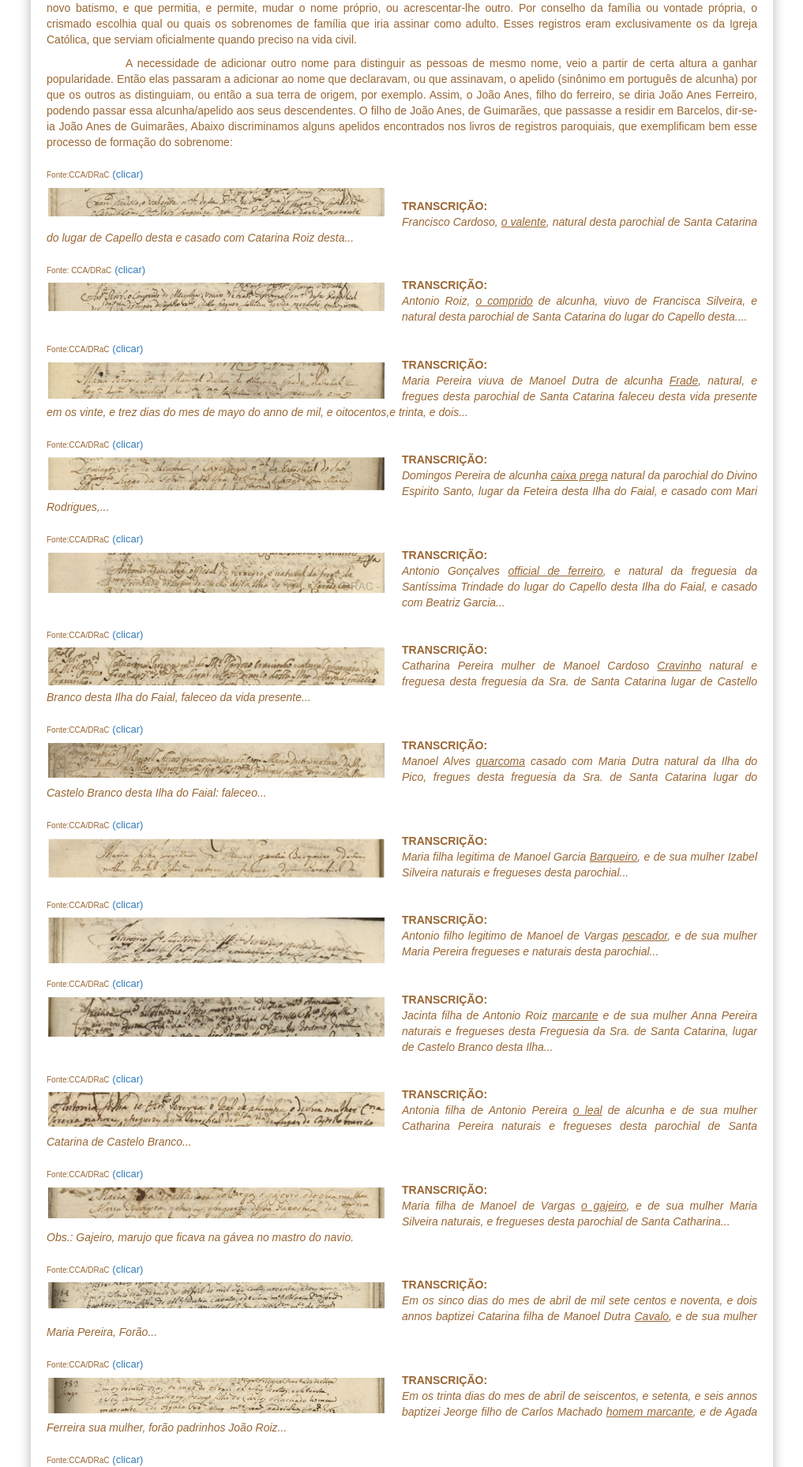
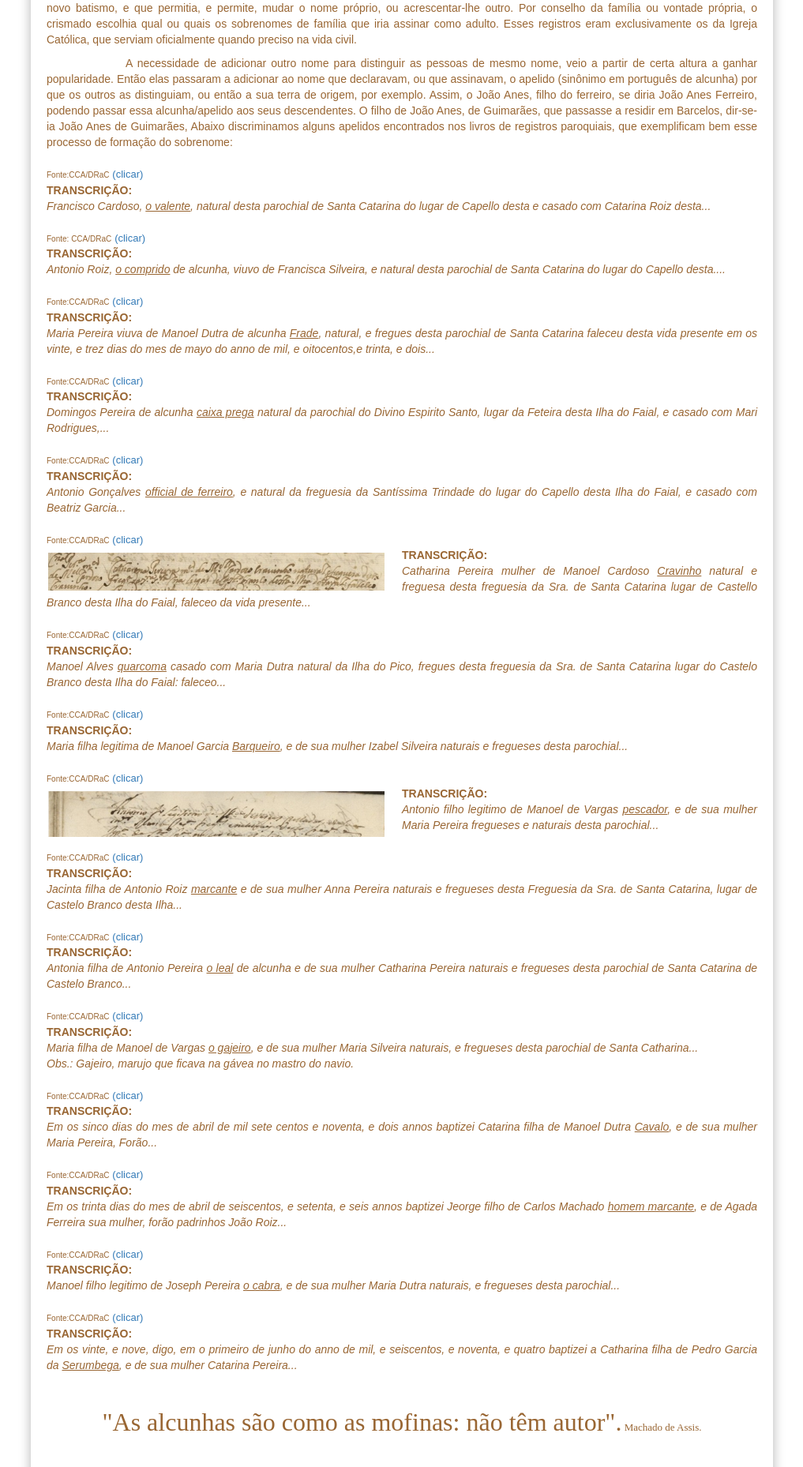
Before and after one commit to claudiovargas1955/claudiovargas1955.github.io, a Jekyll site: the page built from _pages/alcunhas.html, in a window 1280 px wide. Shown: the part 472-2330 px from the top of the page at 79% size, without its empty margins (131-1148 px from the left). Built offline with Jekyll 4.4.1, drawn with Linux system fonts in a browser that asks for light colours; some web fonts are replaced.

Commit message:
Update alcunhas.html

```diff
--- a/_pages/alcunhas.html
+++ b/_pages/alcunhas.html
@@ -19,34 +19,32 @@ que passasse a residir em Barcelos, dir-se-ia João Anes de Guimarães, Abaixo d
 registros paroquiais, que exemplificam bem esse processo de formação do sobrenome:<br/><br/>
 <font size="1px";/>Fonte:CCA/DRaC</font>
 <a href="http://culturacores.azores.gov.pt/biblioteca_digital/FAL-HT-CASTELOBRANCO-O-1727-1782/FAL-HT-CASTELOBRANCO-O-1727-1782_item1/P23.html"    target="_blank";><font size="2px";>(clicar)</a></font><br/>
-
-<img style="float:left; padding-bottom:1px; padding-right:20px; padding-top:5px"; src="/images/APELIDO1.png" width="450px";><br/>
 <b>TRANSCRIÇÃO:</b> <br/>
 <i>Francisco Cardoso, <u>o valente</u>, natural desta parochial de Santa Catarina do lugar de Capello desta e casado com Catarina
 Roiz desta...</i><br/><br/>
 <font size="1px";/>Fonte: CCA/DRaC</font>
 <a href="http://culturacores.azores.gov.pt/biblioteca_digital/FAL-HT-CASTELOBRANCO-O-1727-1782/FAL-HT-CASTELOBRANCO-O-1727-1782_item1/P23.html"    target="_blank";><font size="2px";>(clicar)</a></font><br/>
 
-<img style="float:left; padding-bottom:1px; padding-right:20px; padding-top:5px"; src="/images/1450846800APELIDO2.png" width="450px";>
+
 <b>TRANSCRIÇÃO:</b></i><br/>    <i>Antonio Roiz, <u>o comprido</u> de alcunha, viuvo de Francisca Silveira, e natural desta parochial de
 Santa Catarina do lugar do Capello desta....</i><br/><br/>
 <font size="1px";/>Fonte:CCA/DRaC</font>
 <a href="http://culturacores.azores.gov.pt/biblioteca_digital/FAL-HT-CASTELOBRANCO-O-1727-1782/FAL-HT-CASTELOBRANCO-O-1727-1782_item1/P18.html"    target="_blank";><font size="2px";>(clicar)</a></font><br/>
 
-<img style="float:left; padding-right:20px; padding-bottom:1px; padding-top:5px"; src="/images/1450846800APELIDO3.png" width="450px";>
+
 <b>TRANSCRIÇÃO:</b> <br/>
 <i>Maria Pereira viuva de Manoel Dutra de alcunha <u>Frade</u>, natural, e fregues desta parochial de Santa Catarina faleceu desta vida
 presente em os vinte, e trez dias do mes de mayo do anno de mil, e oitocentos,e trinta, e dois...</i><br/><br/>
 <font size="1px";/>Fonte:CCA/DRaC</font>    <a href="http://culturacores.azores.gov.pt/biblioteca_digital/FAL-HT-CASTELOBRANCO-O-1727-1782/FAL-HT-CASTELOBRANCO-O-1727-1782_item1/P15.html" target="_blank";><font size="2px";>(clicar)</a></font><br/>
 
-<img style="float:left; padding-bottom:1px; padding-right:20px; padding-top:5px"; src="/images/1450846800APELIDO4.png" width="450px";>
+
 <b>TRANSCRIÇÃO:</b><br/>
 <i>Domingos Pereira de alcunha <u>caixa prega</u> natural da parochial do Divino Espirito Santo, lugar da Feteira desta Ilha do Faial,
 e casado com Mari Rodrigues,...</i><br/><br/>
 <font size="1px";/> Fonte:CCA/DRaC</font>
 <a href="http://culturacores.azores.gov.pt/biblioteca_digital/FAL-HT-CASTELOBRANCO-O-1727-1782/FAL-HT-CASTELOBRANCO-O-1727-1782_item1/P7.html" target="_blank";><font size="2px";>(clicar)</a></font></><br/>
 
-<img style="float:left; padding-bottom:1px; padding-right:20px; padding-top:5px;" src="/images/1450846800APELIDO5.png" width="450px";>
+
 <b>TRANSCRIÇÃO:</b><br/>
 <i>Antonio Gonçalves <u>official de ferreiro</u>, e natural da freguesia da Santíssima Trindade do lugar do Capello desta Ilha do Faial, e casado com Beatriz Garcia...</i><br/><br/>
 <font size="1px";/> Fonte:CCA/DRaC</font>
@@ -57,14 +55,14 @@ Santa Catarina lugar de Castello Branco desta Ilha do Faial, faleceo da vida pre
 <font size="1px";/> Fonte:CCA/DRaC</font>
 <a href="http://culturacores.azores.gov.pt/biblioteca_digital/FAL-HT-CASTELOBRANCO-O-1727-1782/FAL-HT-CASTELOBRANCO-O-1727-1782_item1/P6.html" target="_blank";><font size="2px";>(clicar)</a></font><br/>
 
-<img style="float:left; padding-right:20px; padding-bottom:1px; padding-top:5px;" src="/images/1450846800APELIDO7.png" width="450px";>
+
 <b>TRANSCRIÇÃO:</b><br/>
 <i>Manoel Alves <u>quarcoma</u> casado com Maria Dutra natural da Ilha do Pico, fregues desta freguesia da Sra. de Santa Catarina lugar
 do Castelo Branco     desta Ilha do Faial: faleceo...</i><br/><br/>
 <font size="1px";/> Fonte:CCA/DRaC</font>
 <a href="http://culturacores.azores.gov.pt/biblioteca_digital/FAL-HT-CASTELOBRANCO-B-1706-1736/FAL-HT-CASTELOBRANCO-B-1706-1736_item1/P147.html" target="_blank";><font size="2px";>(clicar)</a></font><br/>
 
-<img style="float:left; padding-right:20px; padding-bottom:1px; padding-top:5px;" src="/images/1450846800APELIDO8.png" width="450px";>
+
 <b>TRANSCRIÇÃO:</b><br/>    <i>Maria filha legitima de Manoel Garcia <u>Barqueiro</u>, e de sua mulher Izabel Silveira naturais e
 fregueses desta parochial...    </i><br/><br/>
 <font size="1px";/> Fonte:CCA/DRaC</font>
@@ -76,14 +74,14 @@ fregueses desta parochial...    </i><br/><br/>
 <font size="1px";/> Fonte:CCA/DRaC</font>
 <a href="http://culturacores.azores.gov.pt/biblioteca_digital/FAL-HT-CASTELOBRANCO-B-1706-1736/FAL-HT-CASTELOBRANCO-B-1706-1736_item1/P186.html" target="_blank";><font size="2px";>(clicar)</a></font><br/>
 
-<img style="float:left; padding-bottom:1px; padding-right:20px; padding-top:5px"; src="/images/1450846800APELIDO10.png" width="450px";>
+
 <b>TRANSCRIÇÃO:</b><br/>
 <i>Jacinta filha de Antonio Roiz <u>marcante</u> e de sua mulher Anna Pereira naturais e fregueses desta Freguesia da Sra. de Santa
 Catarina, lugar de Castelo Branco desta Ilha...</i><br/><br/>
 <font size="1px";/>Fonte:CCA/DRaC</font>
 <a href="http://culturacores.azores.gov.pt/biblioteca_digital/FAL-HT-CASTELOBRANCO-B-1706-1736/FAL-HT-CASTELOBRANCO-B-1706-1736_item1/P206.html" target="_blank";><font size="2px";>(clicar)</a></font><br/>
 
-<img style="float:left; padding-right:20px; padding-bottom:1px; padding-top:5px"; src="/images/1450846800APELIDO11.png" width="450px";>
+
 <b>TRANSCRIÇÃO:</b><br/>
 <i>Antonia filha de Antonio Pereira <u>o leal</u> de alcunha e de sua mulher Catharina Pereira naturais e fregueses desta parochial de
 Santa Catarina de Castelo Branco...</i><br/><br/>
@@ -91,35 +89,35 @@ Santa Catarina de Castelo Branco...</i><br/><br/>
 <a href="http://culturacores.azores.gov.pt/biblioteca_digital/FAL-HT-CASTELOBRANCO-B-1706-1736/FAL-HT-CASTELOBRANCO-B-1706-1736_item1/P218.html" target="_blank";>
 <font size="2px";>(clicar)</a></font><br/>
 
-<img style="float:left; padding-right:20px; padding-bottom:1px; padding-top:5px" src="/images/1450846800APELIDO12.png" width="450px";>
+
 <b>TRANSCRIÇÃO:</b><br/>
 <i>Maria filha de Manoel de Vargas <u>o gajeiro</u>, e de sua mulher Maria Silveira naturais, e fregueses desta parochial de Santa
 Catharina...<br/>    Obs.: Gajeiro, marujo que ficava na gávea no mastro do navio. </i><br/><br/>
 <font size="1px";/> Fonte:CCA/DRaC</font>
 <a href="http://culturacores.azores.gov.pt/biblioteca_digital/FAL-HT-CASTELOBRANCO-B-1624-1706/FAL-HT-CASTELOBRANCO-B-1624-1706_item1/P138.html" target="_blank";><font size="2px";>(clicar)</a></font><br/>
 
-<img style="float:left; padding-right:20px; padding-bottom:1px; padding-top:5px" src="/images/APELIDO18.png" width="450px";>
+
 <b>TRANSCRIÇÃO:</b><br/>
 <i>Em os sinco dias do mes de abril de mil sete centos e noventa, e dois annos baptizei Catarina filha de Manoel Dutra <u>Cavalo</u>, e
 de sua mulher Maria Pereira, Forão...</i><br/><br/>
 <font size="1px";/> Fonte:CCA/DRaC</font>
 <a href="http://culturacores.azores.gov.pt/biblioteca_digital/FAL-HT-CASTELOBRANCO-B-1624-1706/FAL-HT-CASTELOBRANCO-B-1624-1706_item1/P103.html" target="_blank";><font size="2px";>(clicar)</a></font><br/>
 
-<img style="float:left; padding-right:20px; padding-bottom:1px; padding-top:5px" src="/images/1450846800APELIDO19.png" width="450px";>
+
 <b>TRANSCRIÇÃO:</b><br/>
 <i>Em os trinta dias do mes de abril de seiscentos, e setenta, e seis annos baptizei Jeorge filho de Carlos Machado <u>homem marcante</u>,
 e de Agada Ferreira    sua mulher, forão padrinhos João Roiz...</i><br/><br/>
 <font size="1px";/> Fonte:CCA/DRaC</font>
 <a href="http://culturacores.azores.gov.pt/biblioteca_digital/FAL-HT-CASTELOBRANCO-B-1706-1736/FAL-HT-CASTELOBRANCO-B-1706-1736_item1/P147.html"    target="_blank";><font size="2px";>(clicar)</a></font><br/>
 
-<img style="float:left; padding-right:20px; padding-bottom:1px; padding-top:5px" src="/images/1450846800APELIDO20.png" width="450px";>
+
 <b>TRANSCRIÇÃO:</b><br/>
 <i>Manoel filho legitimo de Joseph Pereira <u>o cabra</u>, e de sua mulher Maria Dutra naturais, e fregueses desta parochial...
 </i><br/><br/></i>
 <font size="1px";/> Fonte:CCA/DRaC</font>
 <a href="http://culturacores.azores.gov.pt/biblioteca_digital/FAL-HT-CASTELOBRANCO-B-1624-1706/FAL-HT-CASTELOBRANCO-B-1624-1706_item1/P143.html" target="_blank";><font size="2px";>(clicar)</a></font><br/>
 
-<img style="float:left; padding-right:20px; padding-bottom:1px; padding-top:5px" src="/images/1450846800APELIDO15.png" width="450px";>
+
 <b>TRANSCRIÇÃO:</b><br/>    <i>Em os vinte, e nove, digo, em o primeiro de junho do anno de mil, e seiscentos, e noventa, e quatro
 baptizei a Catharina filha de Pedro Garcia da     <u>Serumbega</u>, e de sua mulher Catarina Pereira...</i>
 <h3></h3>
```
